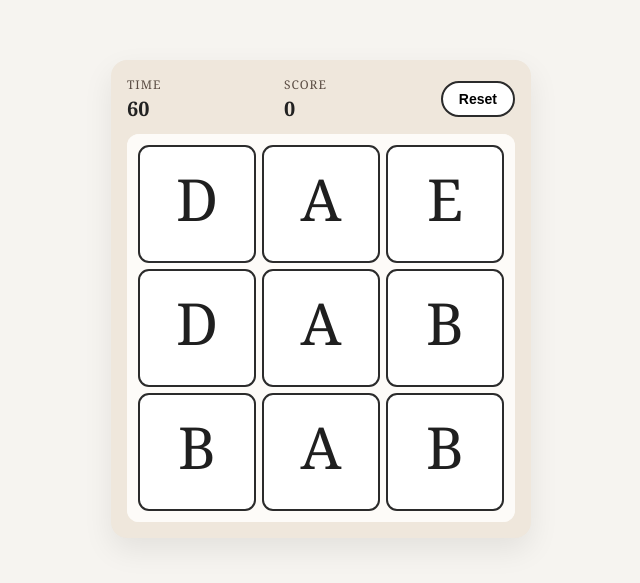
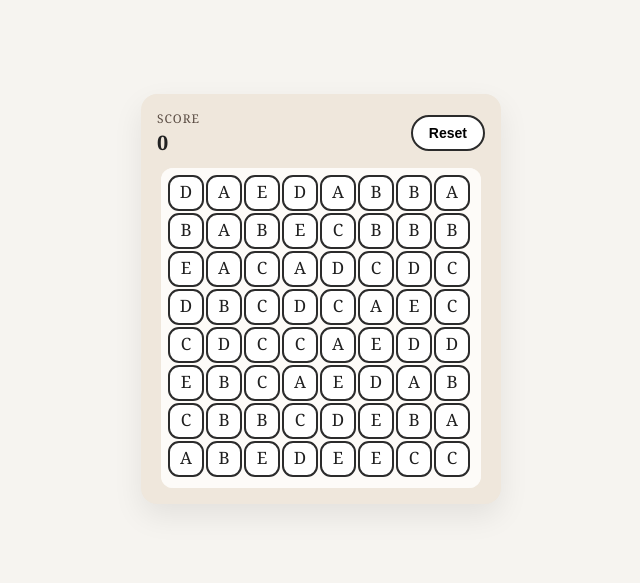
Before and after one commit to haroldcampbell/zummy-crush, a plain HTML site: page app/client/index.html in a window 1280 px wide. Shown: the part 101-684 px from the top of the page, without its empty margins (319-959 px from the left). Drawn offline with Linux system fonts and the light colour scheme.

Commit message:
Implement M002 board expansion specs

```diff
--- /dev/null
+++ b/app/assets/boards/easy/board-1.json
@@ -0,0 +1,20 @@
+{
+  "id": "easy-1",
+  "name": "Warmup Grid",
+  "theme": "easy",
+  "level": 1,
+  "grid": {
+    "rows": 8,
+    "cols": 8
+  },
+  "mask": [
+    [1, 1, 1, 1, 1, 1, 1, 1],
+    [1, 1, 1, 1, 1, 1, 1, 1],
+    [1, 1, 1, 1, 1, 1, 1, 1],
+    [1, 1, 1, 1, 1, 1, 1, 1],
+    [1, 1, 1, 1, 1, 1, 1, 1],
+    [1, 1, 1, 1, 1, 1, 1, 1],
+    [1, 1, 1, 1, 1, 1, 1, 1],
+    [1, 1, 1, 1, 1, 1, 1, 1]
+  ]
+}
--- /dev/null
+++ b/app/assets/boards/index.json
@@ -0,0 +1,13 @@
+{
+  "themes": [
+    {
+      "id": "easy",
+      "name": "Easy",
+      "boards": [
+        { "id": "easy-1", "path": "easy/board-1.json" },
+        { "id": "easy-2", "path": "easy/board-2.json" },
+        { "id": "easy-3", "path": "easy/board-3.json" }
+      ]
+    }
+  ]
+}
--- /dev/null
+++ b/app/assets/config/gameplay.json
@@ -0,0 +1,16 @@
+{
+  "grid": {
+    "rows": 8,
+    "cols": 8
+  },
+  "board": {
+    "gap": 4,
+    "padding": 8,
+    "maxWidth": 320
+  },
+  "animations": {
+    "swapMs": 500,
+    "cascadeMs": 500,
+    "matchResolveMs": 800
+  }
+}
--- /dev/null
+++ b/app/client/board-logic.mjs
@@ -0,0 +1,112 @@
+export function createMask(rows, cols, fill = 1) {
+  return Array.from({ length: rows }, () => Array.from({ length: cols }, () => fill));
+}
+
+export function normalizeMask(mask, rows, cols) {
+  if (!Array.isArray(mask) || mask.length !== rows) {
+    return createMask(rows, cols, 1);
+  }
+
+  const normalized = [];
+  for (let row = 0; row < rows; row += 1) {
+    const sourceRow = mask[row];
+    if (!Array.isArray(sourceRow) || sourceRow.length !== cols) {
+      return createMask(rows, cols, 1);
+    }
+    const normalizedRow = [];
+    for (let col = 0; col < cols; col += 1) {
+      const value = Number(sourceRow[col]);
+      normalizedRow.push(value === 1 ? 1 : 0);
+    }
+    normalized.push(normalizedRow);
+  }
+
+  return normalized;
+}
+
+export function buildGrid(rows, cols, mask, createTile) {
+  const grid = [];
+  for (let row = 0; row < rows; row += 1) {
+    const rowTiles = [];
+    for (let col = 0; col < cols; col += 1) {
+      if (mask[row][col] === 1) {
+        rowTiles.push(createTile(row, col));
+      } else {
+        rowTiles.push(null);
+      }
+    }
+    grid.push(rowTiles);
+  }
+  return grid;
+}
+
+export function findMatches(grid, rows, cols) {
+  const matches = new Set();
+
+  for (let row = 0; row < rows; row += 1) {
+    let runStart = 0;
+    for (let col = 1; col <= cols; col += 1) {
+      const current = col < cols ? grid[row][col] : null;
+      const prev = grid[row][col - 1];
+      const isSame = current && prev && current.letter === prev.letter;
+      if (!isSame) {
+        const runLength = col - runStart;
+        if (runLength >= 3) {
+          for (let c = runStart; c < col; c += 1) {
+            matches.add(`${row},${c}`);
+          }
+        }
+        runStart = col;
+      }
+    }
+  }
+
+  for (let col = 0; col < cols; col += 1) {
+    let runStart = 0;
+    for (let row = 1; row <= rows; row += 1) {
+      const current = row < rows ? grid[row][col] : null;
+      const prev = grid[row - 1][col];
+      const isSame = current && prev && current.letter === prev.letter;
+      if (!isSame) {
+        const runLength = row - runStart;
+        if (runLength >= 3) {
+          for (let r = runStart; r < row; r += 1) {
+            matches.add(`${r},${col}`);
+          }
+        }
+        runStart = row;
+      }
+    }
+  }
+
+  return matches;
+}
+
+export function clearMatches(grid, matchSet) {
+  for (const key of matchSet) {
+    const [row, col] = key.split(",").map(Number);
+    grid[row][col] = null;
+  }
+}
+
+export function collapseColumns(grid, rows, cols, mask, createTile) {
+  for (let col = 0; col < cols; col += 1) {
+    const columnTiles = [];
+    for (let row = rows - 1; row >= 0; row -= 1) {
+      if (mask[row][col] !== 1) continue;
+      const tile = grid[row][col];
+      if (tile) columnTiles.push(tile);
+    }
+
+    for (let row = rows - 1; row >= 0; row -= 1) {
+      if (mask[row][col] === 1) {
+        const tile = columnTiles.shift() || createTile(row, col);
+        tile.row = row;
+        tile.col = col;
+        grid[row][col] = tile;
+      } else {
+        grid[row][col] = null;
+      }
+    }
+  }
+}
--- a/app/client/index.html
+++ b/app/client/index.html
@@ -3,17 +3,13 @@
   <head>
     <meta charset="utf-8" />
     <meta name="viewport" content="width=device-width, initial-scale=1" />
-    <title>Zummy Crush - M001 POC</title>
+    <title>Zummy Crush - M002 Board Expansion</title>
     <link rel="stylesheet" href="style.css" />
   </head>
   <body>
     <main class="app">
       <section class="board-panel">
         <header class="hud">
-          <div class="hud-item">
-            <span class="hud-label">Time</span>
-            <span id="timer" class="hud-value">60</span>
-          </div>
           <div class="hud-item">
             <span class="hud-label">Score</span>
             <span id="score" class="hud-value">0</span>
@@ -23,6 +19,6 @@
         <canvas id="board" aria-label="Game board" role="img"></canvas>
       </section>
     </main>
-    <script src="main.js"></script>
+    <script type="module" src="main.js"></script>
   </body>
 </html>
--- a/app/client/main.js
+++ b/app/client/main.js
@@ -1,8 +1,15 @@
-(() => {
+import {
+  buildGrid,
+  clearMatches,
+  collapseColumns,
+  createMask,
+  findMatches,
+  normalizeMask,
+} from "./board-logic.mjs";
+
 const canvas = document.getElementById("board");
 const ctx = canvas.getContext("2d");
 const scoreEl = document.getElementById("score");
-  const timerEl = document.getElementById("timer");
 const resetButton = document.getElementById("reset");
 
 const letters = ["A", "B", "C", "D", "E"];
@@ -14,34 +21,58 @@
   E: 10 ** 6,
 };
 
-  const gridSize = 3;
-  const defaultDurationMs = 60_000;
+const defaultConfig = {
+  grid: {
+    rows: 8,
+    cols: 8,
+  },
+  board: {
+    gap: 4,
+    padding: 8,
+    maxWidth: 320,
+  },
+  animations: {
+    swapMs: 500,
+    cascadeMs: 500,
+    matchResolveMs: 800,
+  },
+};
+
+const scoreFormatter = new Intl.NumberFormat("en-US");
+
 const state = {
   grid: [],
+  gridRows: defaultConfig.grid.rows,
+  gridCols: defaultConfig.grid.cols,
+  mask: createMask(defaultConfig.grid.rows, defaultConfig.grid.cols, 1),
   tileSize: 0,
-    gap: 8,
-    padding: 12,
+  gap: defaultConfig.board.gap,
+  padding: defaultConfig.board.padding,
   selected: null,
   dragging: false,
   animation: null,
   inputLocked: false,
   score: 0,
-    session: {
-      durationMs: defaultDurationMs,
-      remainingMs: defaultDurationMs,
-      active: false,
-      startTime: null,
-    },
+  config: defaultConfig,
+  boardDefinition: null,
 };
+
+function delay(ms) {
+  return new Promise((resolve) => setTimeout(resolve, ms));
+}
+
+function updateScore() {
+  scoreEl.textContent = scoreFormatter.format(state.score);
+}
 
 function resizeCanvas() {
   const width = canvas.clientWidth;
   canvas.width = width * window.devicePixelRatio;
   canvas.height = width * window.devicePixelRatio;
   ctx.setTransform(window.devicePixelRatio, 0, 0, window.devicePixelRatio, 0, 0);
-    const totalGap = state.gap * (gridSize - 1);
+  const totalGap = state.gap * (state.gridCols - 1);
   const available = width - state.padding * 2 - totalGap;
-    state.tileSize = Math.floor(available / gridSize);
+  state.tileSize = Math.floor(available / state.gridCols);
 }
 
 function randomLetter() {
@@ -57,37 +88,19 @@
 }
 
 function initGrid() {
-    state.grid = [];
-    for (let row = 0; row < gridSize; row += 1) {
-      const rowTiles = [];
-      for (let col = 0; col < gridSize; col += 1) {
-        rowTiles.push(createTile(row, col));
-      }
-      state.grid.push(rowTiles);
-    }
+  state.grid = buildGrid(state.gridRows, state.gridCols, state.mask, createTile);
 }
 
 function resetScore() {
   state.score = 0;
-    scoreEl.textContent = "0";
-  }
-
-  function startSession() {
-    state.session.remainingMs = state.session.durationMs;
-    state.session.startTime = performance.now();
-    state.session.active = true;
-    timerEl.textContent = Math.ceil(state.session.remainingMs / 1000).toString();
-  }
-
-  function endSession() {
-    state.session.active = false;
-    timerEl.textContent = "0";
+  updateScore();
 }
 
 function resetGame() {
   initGrid();
   resetScore();
-    startSession();
+  state.selected = null;
+  state.dragging = false;
 }
 
 function tileRect(row, col) {
@@ -97,8 +110,8 @@
 }
 
 function getTileAt(x, y) {
-    for (let row = 0; row < gridSize; row += 1) {
-      for (let col = 0; col < gridSize; col += 1) {
+  for (let row = 0; row < state.gridRows; row += 1) {
+    for (let col = 0; col < state.gridCols; col += 1) {
       const tile = state.grid[row][col];
       if (!tile) continue;
       const rect = tileRect(tile.row, tile.col);
@@ -146,25 +159,20 @@
   ctx.fillText(tile.letter, dx + rect.size / 2, dy + rect.size / 2);
 }
 
-  function render() {
+function render(timestamp) {
+  updateAnimation(timestamp);
   ctx.clearRect(0, 0, canvas.width, canvas.height);
   ctx.fillStyle = "#fdfbf8";
   ctx.fillRect(0, 0, canvas.width, canvas.height);
 
-    for (let row = 0; row < gridSize; row += 1) {
-      for (let col = 0; col < gridSize; col += 1) {
+  for (let row = 0; row < state.gridRows; row += 1) {
+    for (let col = 0; col < state.gridCols; col += 1) {
       const tile = state.grid[row][col];
       if (tile) drawTile(tile);
     }
   }
 
   requestAnimationFrame(render);
-  }
-
-  function isAdjacent(a, b) {
-    const dr = Math.abs(a.row - b.row);
-    const dc = Math.abs(a.col - b.col);
-    return dr + dc === 1;
 }
 
 function swapTiles(a, b) {
@@ -178,19 +186,20 @@
   state.grid[b.row][b.col] = b;
 }
 
-  function animateSwap(a, b, onComplete) {
-    state.inputLocked = true;
+function animateSwap(a, b) {
   const rectA = tileRect(a.row, a.col);
   const rectB = tileRect(b.row, b.col);
+  return new Promise((resolve) => {
     state.animation = {
       tiles: [a, b],
       from: [rectA, rectB],
       to: [rectB, rectA],
       progress: 0,
       start: performance.now(),
-      duration: 160,
-      onComplete,
+      duration: state.config.animations.swapMs,
+      onComplete: resolve,
     };
+  });
 }
 
 function updateAnimation(timestamp) {
@@ -202,51 +211,8 @@
   if (anim.progress >= 1) {
     const callback = anim.onComplete;
     state.animation = null;
-      state.inputLocked = false;
     if (callback) callback();
   }
-  }
-
-  function findMatches() {
-    const matches = new Set();
-
-    for (let row = 0; row < gridSize; row += 1) {
-      let runStart = 0;
-      for (let col = 1; col <= gridSize; col += 1) {
-        const current = col < gridSize ? state.grid[row][col] : null;
-        const prev = state.grid[row][col - 1];
-        const isSame = current && prev && current.letter === prev.letter;
-        if (!isSame) {
-          const runLength = col - runStart;
-          if (runLength >= 3) {
-            for (let c = runStart; c < col; c += 1) {
-              matches.add(`${row},${c}`);
-            }
-          }
-          runStart = col;
-        }
-      }
-    }
-
-    for (let col = 0; col < gridSize; col += 1) {
-      let runStart = 0;
-      for (let row = 1; row <= gridSize; row += 1) {
-        const current = row < gridSize ? state.grid[row][col] : null;
-        const prev = state.grid[row - 1][col];
-        const isSame = current && prev && current.letter === prev.letter;
-        if (!isSame) {
-          const runLength = row - runStart;
-          if (runLength >= 3) {
-            for (let r = runStart; r < row; r += 1) {
-              matches.add(`${r},${col}`);
-            }
-          }
-          runStart = row;
-        }
-      }
-    }
-
-    return matches;
 }
 
 function scoreMatches(matchSet) {
@@ -259,48 +225,32 @@
   return points;
 }
 
-  function clearMatches(matchSet) {
-    for (const key of matchSet) {
-      const [row, col] = key.split(",").map(Number);
-      state.grid[row][col] = null;
-    }
-  }
-
-  function collapseColumns() {
-    for (let col = 0; col < gridSize; col += 1) {
-      const columnTiles = [];
-      for (let row = gridSize - 1; row >= 0; row -= 1) {
-        const tile = state.grid[row][col];
-        if (tile) columnTiles.push(tile);
-      }
-
-      for (let row = gridSize - 1; row >= 0; row -= 1) {
-        const tile = columnTiles.shift() || createTile(row, col);
-        tile.row = row;
-        tile.col = col;
-        state.grid[row][col] = tile;
-      }
-    }
-  }
-
-  function resolveMatches() {
-    let matched = findMatches();
+async function resolveMatchesAnimated() {
+  let matched = findMatches(state.grid, state.gridRows, state.gridCols);
   let didMatch = false;
 
   while (matched.size > 0) {
     didMatch = true;
     const points = scoreMatches(matched);
     state.score += points;
-      scoreEl.textContent = state.score.toString();
-      clearMatches(matched);
-      collapseColumns();
-      matched = findMatches();
+    updateScore();
+    clearMatches(state.grid, matched);
+    await delay(state.config.animations.matchResolveMs);
+    collapseColumns(state.grid, state.gridRows, state.gridCols, state.mask, createTile);
+    await delay(state.config.animations.cascadeMs);
+    matched = findMatches(state.grid, state.gridRows, state.gridCols);
   }
 
   return didMatch;
 }
 
-  function handleSwap(targetTile) {
+function isAdjacent(a, b) {
+  const dr = Math.abs(a.row - b.row);
+  const dc = Math.abs(a.col - b.col);
+  return dr + dc === 1;
+}
+
+async function handleSwap(targetTile) {
   const selected = state.selected;
   if (!selected || !targetTile || selected === targetTile) return;
   if (!isAdjacent(selected, targetTile)) return;
@@ -308,16 +258,19 @@
   const first = selected;
   const second = targetTile;
   state.selected = null;
+  state.inputLocked = true;
 
-    animateSwap(first, second, () => {
+  try {
+    await animateSwap(first, second);
     swapTiles(first, second);
-      const matched = resolveMatches();
+    const matched = await resolveMatchesAnimated();
     if (!matched) {
-        animateSwap(first, second, () => {
+      await animateSwap(first, second);
       swapTiles(first, second);
-        });
     }
-    });
+  } finally {
+    state.inputLocked = false;
+  }
 }
 
 function pointerToCanvas(event) {
@@ -328,7 +281,7 @@
 }
 
 function onPointerDown(event) {
-    if (state.inputLocked || !state.session.active) return;
+  if (state.inputLocked) return;
   const { x, y } = pointerToCanvas(event);
   const tile = getTileAt(x, y);
   if (!tile) return;
@@ -337,7 +290,7 @@
 }
 
 function onPointerUp(event) {
-    if (state.inputLocked || !state.session.active) return;
+  if (state.inputLocked) return;
   if (!state.dragging) return;
   const { x, y } = pointerToCanvas(event);
   const tile = getTileAt(x, y);
@@ -346,7 +299,7 @@
 }
 
 function onPointerMove(event) {
-    if (!state.dragging || state.inputLocked || !state.session.active) return;
+  if (!state.dragging || state.inputLocked) return;
   const { x, y } = pointerToCanvas(event);
   const tile = getTileAt(x, y);
   if (tile && tile !== state.selected) {
@@ -355,19 +308,97 @@
   }
 }
 
-  function updateTimer(timestamp) {
-    if (!state.session.active || !state.session.startTime) return;
-    const elapsed = timestamp - state.session.startTime;
-    const remaining = Math.max(state.session.durationMs - elapsed, 0);
-    state.session.remainingMs = remaining;
-    timerEl.textContent = Math.ceil(remaining / 1000).toString();
-    if (remaining <= 0) endSession();
+function normalizeBoardDefinition(board) {
+  if (!board || !board.grid) {
+    return {
+      id: "default",
+      name: "Default Board",
+      theme: "default",
+      level: 1,
+      grid: { ...state.config.grid },
+      mask: createMask(state.config.grid.rows, state.config.grid.cols, 1),
+    };
   }
 
-  function tick(timestamp) {
-    updateAnimation(timestamp);
-    updateTimer(timestamp);
-    requestAnimationFrame(tick);
+  const rows = Number(board.grid.rows) || state.config.grid.rows;
+  const cols = Number(board.grid.cols) || state.config.grid.cols;
+  const mask = normalizeMask(board.mask, rows, cols);
+
+  return {
+    id: board.id || "default",
+    name: board.name || "Default Board",
+    theme: board.theme || "default",
+    level: board.level || 1,
+    grid: { rows, cols },
+    mask,
+  };
+}
+
+async function fetchJson(url) {
+  try {
+    const response = await fetch(url);
+    if (!response.ok) throw new Error(`Failed to load ${response.status}`);
+    return await response.json();
+  } catch (error) {
+    console.warn("Board config load failed", error);
+    return null;
+  }
+}
+
+async function loadConfig() {
+  const configUrl = new URL("../assets/config/gameplay.json", window.location.href);
+  const config = await fetchJson(configUrl);
+  if (!config) return defaultConfig;
+  return {
+    ...defaultConfig,
+    ...config,
+    grid: { ...defaultConfig.grid, ...(config.grid || {}) },
+    board: { ...defaultConfig.board, ...(config.board || {}) },
+    animations: { ...defaultConfig.animations, ...(config.animations || {}) },
+  };
+}
+
+async function loadBoardDefinition() {
+  const indexUrl = new URL("../assets/boards/index.json", window.location.href);
+  const index = await fetchJson(indexUrl);
+  if (!index || !Array.isArray(index.themes) || index.themes.length === 0) {
+    return normalizeBoardDefinition(null);
+  }
+
+  const theme = index.themes[0];
+  if (!theme || !Array.isArray(theme.boards) || theme.boards.length === 0) {
+    return normalizeBoardDefinition(null);
+  }
+
+  const firstBoard = theme.boards[0];
+  const boardPath = typeof firstBoard === "string" ? firstBoard : firstBoard.path;
+  if (!boardPath) {
+    return normalizeBoardDefinition(null);
+  }
+
+  const boardUrl = new URL(boardPath, indexUrl);
+  const board = await fetchJson(boardUrl);
+  return normalizeBoardDefinition(board);
+}
+
+async function init() {
+  state.config = await loadConfig();
+  document.documentElement.style.setProperty(
+    "--board-max-width",
+    `${state.config.board.maxWidth}px`
+  );
+  const boardDefinition = await loadBoardDefinition();
+
+  state.gridRows = boardDefinition.grid.rows;
+  state.gridCols = boardDefinition.grid.cols;
+  state.mask = boardDefinition.mask;
+  state.gap = state.config.board.gap;
+  state.padding = state.config.board.padding;
+  state.boardDefinition = boardDefinition;
+
+  resizeCanvas();
+  resetGame();
+  requestAnimationFrame(render);
 }
 
 window.addEventListener("resize", () => {
@@ -379,8 +410,4 @@
 window.addEventListener("pointerup", onPointerUp);
 resetButton.addEventListener("click", resetGame);
 
-  resizeCanvas();
-  resetGame();
-  requestAnimationFrame(render);
-  requestAnimationFrame(tick);
-})();
+init();
--- a/app/client/style.css
+++ b/app/client/style.css
@@ -26,7 +26,7 @@ body {
 
 .board-panel {
   width: 100%;
-  max-width: 420px;
+  max-width: 360px;
   background: var(--board-bg);
   border-radius: 16px;
   padding: 16px;
@@ -37,7 +37,7 @@ body {
 
 .hud {
   display: grid;
-  grid-template-columns: repeat(2, minmax(0, 1fr)) auto;
+  grid-template-columns: minmax(0, 1fr) auto;
   align-items: center;
   gap: 12px;
 }
@@ -73,9 +73,10 @@ body {
 }
 
 #board {
-  width: 100%;
+  width: min(var(--board-max-width, 320px), 100%);
   height: auto;
   display: block;
+  justify-self: center;
   touch-action: none;
   background: #fdfbf8;
   border-radius: 12px;
```
Also changed, not shown: app/assets/boards/easy/board-2.json (added, +20 -0 lines), app/assets/boards/easy/board-3.json (added, +20 -0 lines), 6 other files. Lines whose indentation alone changed are shown as unchanged.
